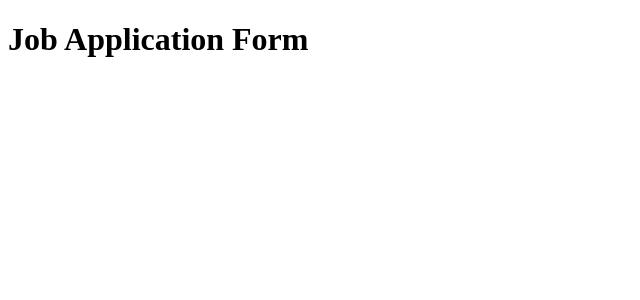
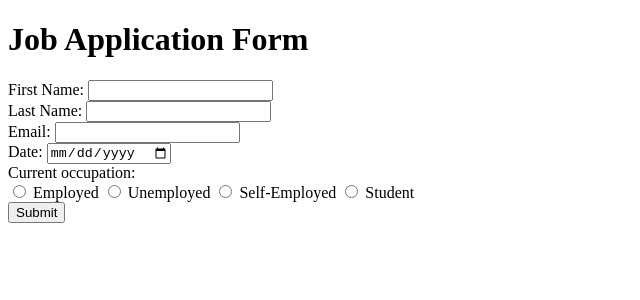
Before and after one commit to ImpendingKataclysm/job_application_flask, a Flask app: page / in a window 1280 px wide. Shown: the top 300 px of the page, without its empty margins (0-640 px from the left). Run offline with Flask 2, Linux system fonts and the light colour scheme.

Commit message:
Added job application form elements to the html frontend

```diff
--- a/templates/index.html
+++ b/templates/index.html
@@ -7,5 +7,39 @@
     </head>
     <body>
         <h1>Job Application Form</h1>
+        <form>
+            <div>
+                <label for="first_name">First Name: </label>
+                <input type="text" id="first_name" name="first_name" required>
+            </div>
+            <div>
+                <label for="last_name">Last Name: </label>
+                <input type="text" id="last_name" name="last_name" required>
+            </div>
+            <div>
+                <label for="email">Email: </label>
+                <input type="email" id="email" name="email" required>
+            </div>
+            <div>
+                <label for="date">Date: </label>
+                <input type="date" id="date" name="date" required>
+            </div>
+            <div>
+                <label>Current occupation: </label>
+                <br>
+
+                <div id="occupation">
+                    <input type="radio" id="employed" name="occupation" required>
+                    <label for="employed">Employed</label>
+                    <input type="radio" id="unemployed" name="occupation" required>
+                    <label for="unemployed">Unemployed</label>
+                    <input type="radio" id="self-employed" name="occupation" required>
+                    <label for="self-employed">Self-Employed</label>
+                    <input type="radio" id="student" name="occupation" required>
+                    <label for="student">Student</label>
+                </div>
+            </div>
+            <button type="button">Submit</button>
+        </form>
     </body>
 </html>
```
